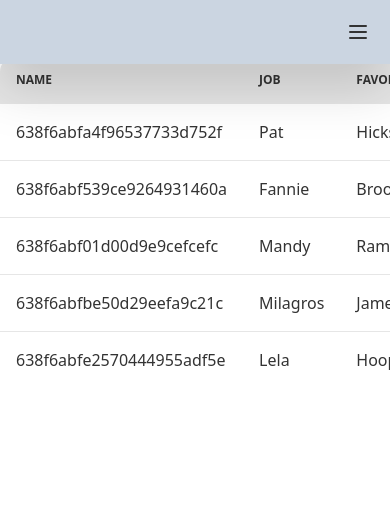
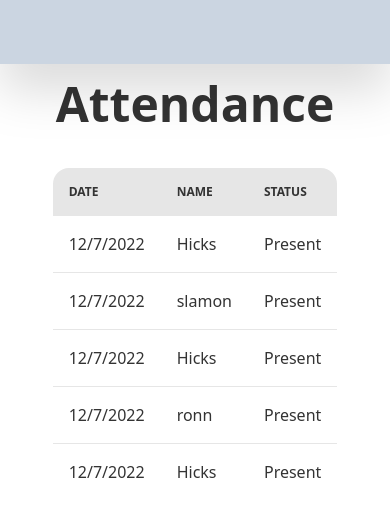
Before and after one commit to muyed-moktadir/attendance-template, a React (Create React App) app: page /attendance in a window 390 px wide. Shown: the top 516 px of the page. Built offline with nearby package versions, Linux system fonts and the light colour scheme.

Commit message:
add code

```diff
--- a/src/components/Navbar.js
+++ b/src/components/Navbar.js
@@ -11,23 +11,6 @@ const Navbar = ({ theme, setTheme, children }) => {
                 {/* //TODO:<!-- Navbar --> */}
                 <div class="w-full navbar bg-gradient-to-r bg-slate-300 fixed top-0 z-50  lg:px-20 drop-shadow-2xl">
                     <div class="flex-1 px-2 mx-2 text-2xl"></div>
-                    <div class="flex-none lg:hidden">
-                        <label for="my-drawer-3" class="btn btn-square btn-ghost">
-                            <svg
-                                xmlns="http://www.w3.org/2000/svg"
-                                fill="none"
-                                viewBox="0 0 24 24"
-                                class="inline-block w-6 h-6 stroke-current"
-                            >
-                                <path
-                                    stroke-linecap="round"
-                                    stroke-linejoin="round"
-                                    stroke-width="2"
-                                    d="M4 6h16M4 12h16M4 18h16"
-                                ></path>
-                            </svg>
-                        </label>
-                    </div>
 
                     <div class="flex-none hidden lg:block">
                         <ul class="menu menu-horizontal gap-x-2">
--- a/src/pages/Home/Attendance.js
+++ b/src/pages/Home/Attendance.js
@@ -6,50 +6,57 @@ const Attendance = () => {
 
       {
         "id": "638f6abfa4f96537733d752f",
-        "name": "Pat",
-        "status": "Hicks"
+        "date": "12/7/2022",
+        "status": "Present",
+        "employee_name": "Hicks"
+
       },
       {
         "id": "638f6abf539ce9264931460a",
-        "name": "Fannie",
-        "status": "Brooks"
+        "date": "12/7/2022",
+        "status": "Present",
+        "employee_name": "slamon"
       },
       {
         "id": "638f6abf01d00d9e9cefcefc",
-        "name": "Mandy",
-        "status": "Ramos"
+        "date": "12/7/2022",
+        "status": "Present",
+        "employee_name": "Hicks"
       },
       {
         "id": "638f6abfbe50d29eefa9c21c",
-        "name": "Milagros",
-        "status": "James"
+        "date": "12/7/2022",
+        "status": "Present",
+        "employee_name": "ronn"
       },
       {
         "id": "638f6abfe2570444955adf5e",
-        "name": "Lela",
-        "status": "Hooper"
+        "date": "12/7/2022",
+        "status": "Present",
+        "employee_name": "Hicks"
       }
 
   ]
 
   return (
-    <div className="overflow-x-auto mt-14">
-      <table className="table w-full">
+    <div className="overflow-x-auto w-[100%] border- mt-20">
+    <h1 className=' text-center text-5xl font-bold mb-10'>Attendance</h1>
+      <table className="table mx-auto w-[60%]  ">
         {/* <!-- head --> */}
-        <thead>
+        <thead >
           <tr>
+            <th>Date</th>
             <th>Name</th>
-            <th>Job</th>
-            <th>Favorite Color</th>
+            <th>Status</th>
           </tr>
         </thead>
         <tbody>
           {/* <!-- row 1 --> */}
           {
-            data.map(d=>
+            data.map((d,index)=>
               <tr>
-              <td>{d.id}</td>
-              <td>{d.name}</td>
+              <td>{d.date}</td>
+              <td>{d.employee_name}</td>
               <td>{d.status}</td>
             </tr>
             )
--- a/src/pages/Home/LoginPage1.js
+++ b/src/pages/Home/LoginPage1.js
@@ -32,12 +32,16 @@ const LoginPage1 = () => {
     console.log(fName)
     return (
         <>
-            <div className="hero h-auto bg-accent mt-10">
+            <div className="hero h-auto bg-accent mt-20">
 
                 <div className="hero-content justify-between w-screen flex-col lg:flex-row">
 
-                    <div className='relative'>
-                        <h1 className='absolute top-20 left-5'>muyed</h1>
+                    <div className='relative '>
+                        <div className='absolute top-13 left-5'>
+                        <h1 className='text-4xl font-bold mb-0'>Ultimate</h1>
+                        <span className='text-sm mt-0'>Human Resource Management</span>
+                        </div>
+
                         <img src={login} class="md:h-screen" alt="" />
                     </div>
                     {
--- a/src/pages/Home/LoginPage3.js
+++ b/src/pages/Home/LoginPage3.js
@@ -24,14 +24,14 @@ const LoginPage3 = ({ data, setData, propsData }) => {
                             />
                         </div>
 
-                        <div className="form-control ">
-                            <input onBlur={(e) => setEmail(e.target.value)} type="email" placeholder="Write Your Email Address" className="input  rounded-none border-b-2 border-slate-300 appearance-none bg-transparent border-t-0 border-l-0 border-r-0 leading-tight focus:outline-none" />
+                        <div className="form-control mb-14">
+                            <input onBlur={(e) => setEmail(e.target.value)} type="email" placeholder="Write Your Email Address" className="input  rounded-none border-b-2 border-slate-300 appearance-none bg-transparent border-t-0 border-l-0 border-r-0 leading-tight focus:outline-none " />
                         </div>
-                        <div className="form-control shrink-0  flex justify-center items-start">
-                            <div className='w-[200px] block'>
+                        <div className="form-control shrink-0 ">
+                            <div className='flex justify-center items-center'>
                                 <button onClick={() => setCondition34(!condition34)} className="btn btn-primary text-white rounded-2xl hover:bg-white hover:border-[#3B8BEA] hover:text-[#3B8BEA] capitalize text-lg">Next Step <HiOutlineArrowRight className='ml-2 mt-1' /></button>
                             </div>
-                            <div className=' w-[100px]'>
+                            <div className='mt-[-23px]'>
                                 <Link onClick={() => setData(!data)} className="link link-secondary no-underline">Back</Link>
                             </div>
                         </div>
--- a/src/pages/Home/LoginPage4.js
+++ b/src/pages/Home/LoginPage4.js
@@ -11,17 +11,17 @@ const LoginPage4 = ({ condition34, setCondition34, propsData }) => {
 
                     <div className="form-control">
                     <h1 className='text-center font-bold text-2xl '>SignUp Form</h1>
-                        <input onBlur={(e) => setPassword(e.target.value)} type="text" placeholder="password" className="input rounded-none border-b-2 border-slate-300 appearance-none bg-transparent border-t-0 border-l-0 border-r-0 leading-tight focus:outline-none mt-20 mb-10" />
+                        <input onBlur={(e) => setPassword(e.target.value)} type="text" placeholder="password" className="input rounded-none border-b-2 border-slate-300 appearance-none bg-transparent border-t-0 border-l-0 border-r-0 leading-tight focus:outline-none mt-20 mb-7" />
                     </div>
                     <div className="form-control mt-6">
                         <div className='flex justify-center'>
                             <button onClick={() => handleFrom()} className="btn btn-primary capitalize text-white rounded-2xl hover:bg-white hover:border-[#3B8BEA] hover:text-[#3B8BEA] text-lg px-6">SignUp</button>
                         </div>
                     </div>
-                    <div className="form-control mt-16">
-                        <div className='flex justify-center'>
-                            <Link  onClick={() => setCondition34(!condition34)} className="link link-secondary no-underline">Previous Step</Link>
-                        </div>
+                    <div className="form-control mt-[-30px]">
+
+                            <Link  onClick={() => setCondition34(!condition34)} className="link link-secondary no-underline">Back</Link>
+
                     </div>
                 </div>
             </div>
--- a/tailwind.config.js
+++ b/tailwind.config.js
@@ -12,11 +12,11 @@ module.exports = {
 
           "secondary": "#9ebae2",
 
-          "accent": "#87e5e0",
+          "accent": "#FFFFFF",
 
           "neutral": "#312136",
 
-          "base-100": "#ffffff",
+          "base-100": "#FFFFFF",
 
           "info": "#8B9CE4",
 
@@ -37,7 +37,7 @@ module.exports = {
 
           neutral: "#2F2730",
 
-          "base-100": "#FFFFFF",
+          "base-100": "#ffffff",
 
           info: "#97AEE2",
 
```
